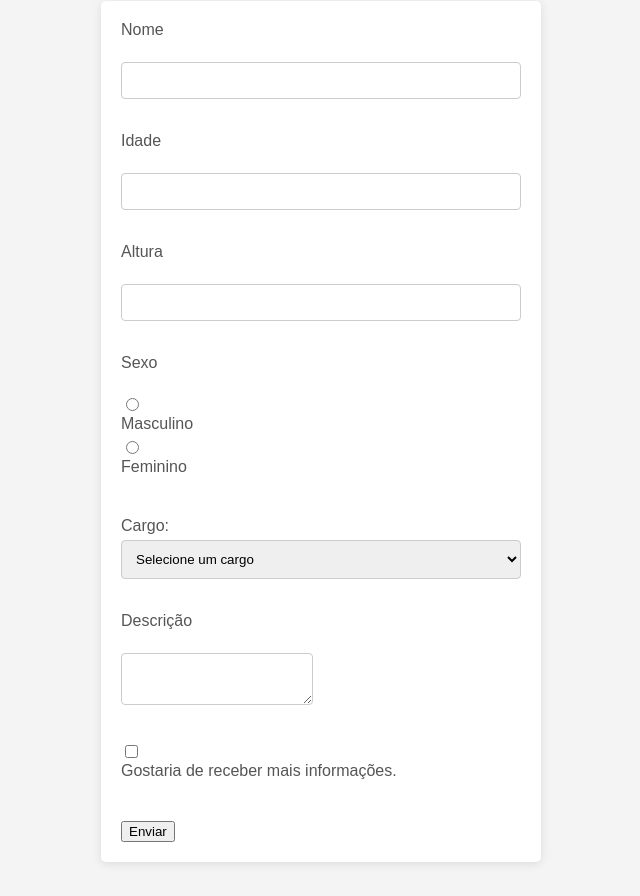
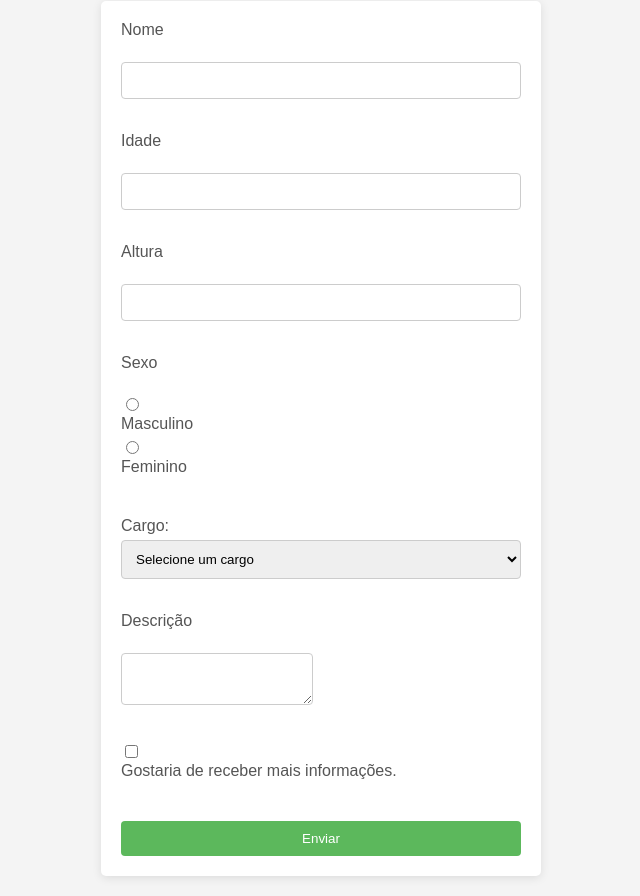
Before and after one commit to thcyberwebb/formul-riogithub, a plain HTML site: page index.html in a window 1280 px wide. Shown: the part 99-995 px from the top of the page, without its empty margins (319-959 px from the left). Drawn offline with Linux system fonts and the light colour scheme.

Commit message:
estilização do BUTTON no CSS

```diff
--- a/style.css
+++ b/style.css
@@ -40,3 +40,13 @@ textarea{
 input[type="radio"]{
     margin-right: 5px;
 }
+
+button{
+    background-color: #5cb85c;
+    color: white;
+    border: none;
+    padding: 10px;
+    border-radius: 4px;
+    cursor: pointer;
+    width: 100%;
+}
```
